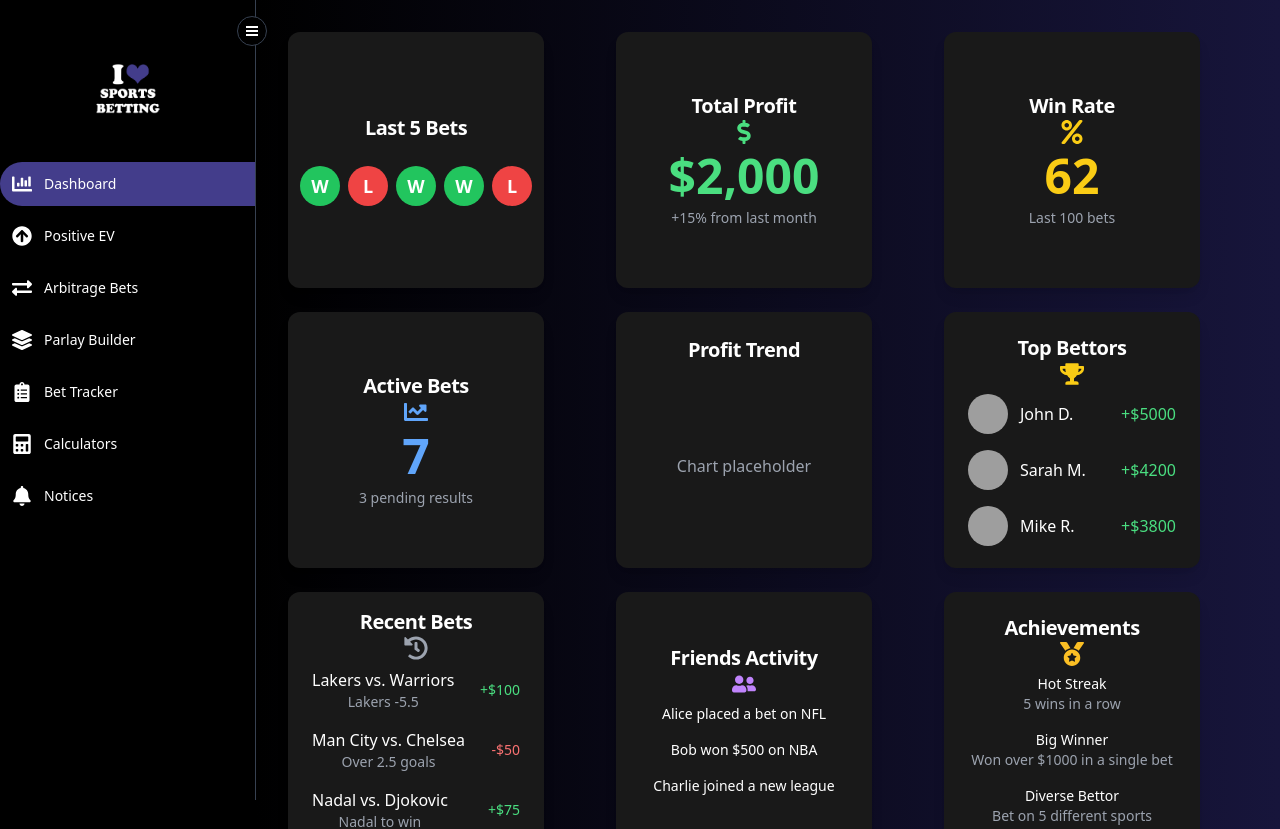
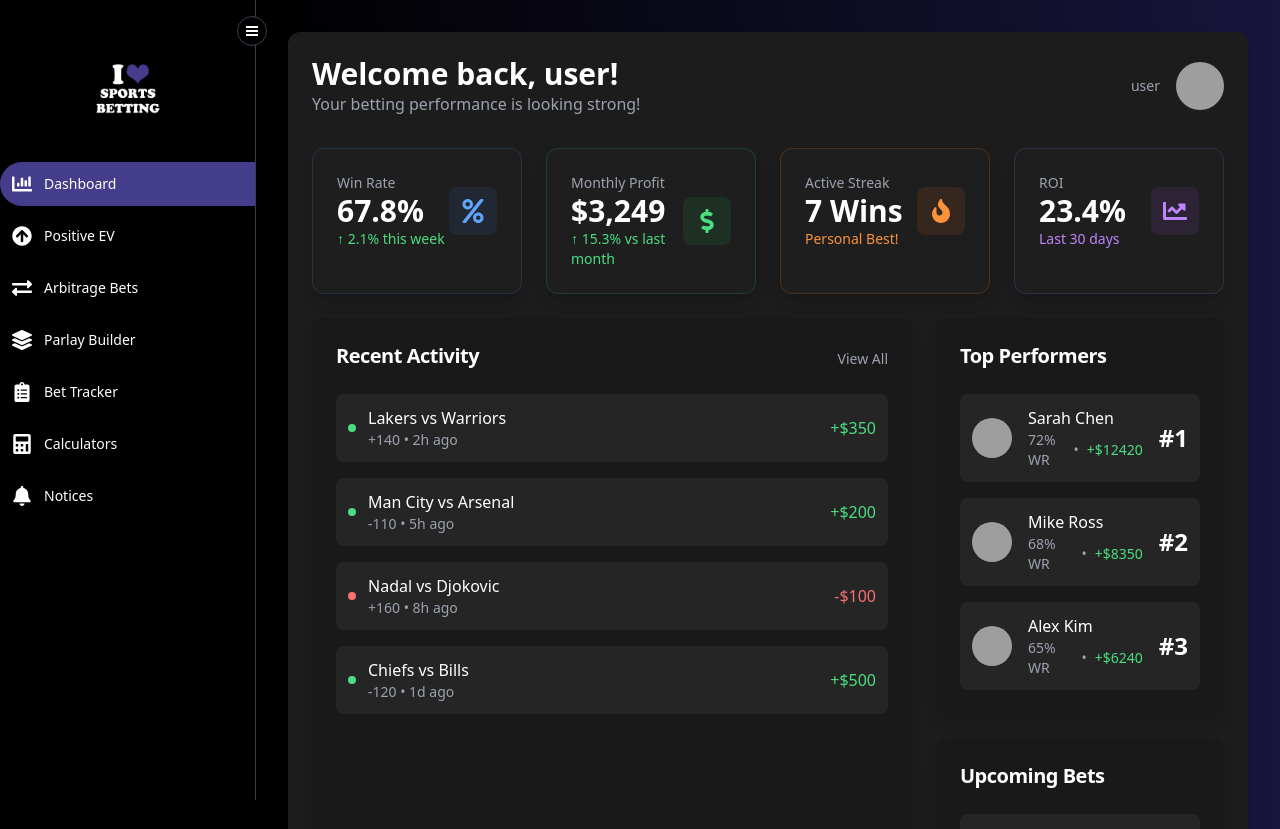
Before and after one commit to b9llach/ilovesportsbetting, a Next.js app: page /dashboard in a window 1280 px wide. Shown: the top 829 px of the page. Built offline with nearby package versions, Linux system fonts and the light colour scheme; grey boxes are pictures that could not be loaded.

Commit message:
ui changes

```diff
--- a/src/app/parlay-builder/page.tsx
+++ b/src/app/parlay-builder/page.tsx
@@ -4,11 +4,7 @@ import React from 'react';
 import ParlayBuilder from '@/components/ParlayBuilder';
 
 const ParlayBuilderPage = () => {
-  return (
-    <div className="p-8 bg-gradient-to-r from-black to-[#17153B] text-white min-h-screen flex items-center justify-center">
-      <ParlayBuilder />
-    </div>
-  );
+  return <ParlayBuilder />;
 };
 
 export default ParlayBuilderPage;
--- a/src/app/positive-ev/page.tsx
+++ b/src/app/positive-ev/page.tsx
@@ -5,7 +5,7 @@ import PositiveEVPanel from '@/components/PositiveEVPage';
 
 const PositiveEVPage = () => {
   return (
-    <div className="p-8 bg-gradient-to-r from-black to-[#17153B] text-white min-h-screen flex items-center justify-center">
+    <div className="min-h-screen">
       <PositiveEVPanel />
     </div>
   );
--- a/src/components/ApplicationForm.tsx
+++ b/src/components/ApplicationForm.tsx
@@ -108,7 +108,7 @@ export default function ApplicationForm() {
           />
         </div>
         <Form {...form}>
-          <form onSubmit={form.handleSubmit(onSubmit)} className="space-y-8 bg-black bg-opacity-80 p-8 rounded-lg shadow-lg">
+          <form onSubmit={form.handleSubmit(onSubmit)} className="space-y-8 bg-[#191919] border-none text-white rounded-xl shadow-lg hover:shadow-xl transition-all duration-300 p-8">
             <div className="grid grid-cols-1 md:grid-cols-2 gap-6">
               <div className="space-y-6">
                 <h3 className="text-lg font-semibold text-white">Personal Information</h3>
--- a/src/components/Dashboard.tsx
+++ b/src/components/Dashboard.tsx
@@ -1,164 +1,180 @@
 import React from 'react';
 import { Card, CardContent, CardHeader, CardTitle } from "@/components/ui/card";
 import { Avatar, AvatarFallback, AvatarImage } from "@/components/ui/avatar";
-import { FaTrophy, FaChartLine, FaPercent, FaDollarSign, FaHistory, FaUserFriends, FaMedal } from 'react-icons/fa';
+import { FaTrophy, FaChartLine, FaPercent, FaDollarSign, FaHistory, FaUserFriends, FaMedal, FaFire } from 'react-icons/fa';
+import { PageContainer } from "@/components/layout/PageContainer";
 
 const Dashboard = () => {
   return (
-    <div className="p-8 bg-gradient-to-r from-black to-[#17153B] text-white min-h-screen flex items-center justify-center">
-      <div className="grid grid-cols-1 md:grid-cols-3 gap-6 max-w-6xl w-full">
-        {/* Last 5 Bets */}
-        <Card className="bg-[#191919] border-none text-white h-64 w-64 flex flex-col items-center justify-center rounded-xl shadow-lg hover:shadow-xl transition-shadow duration-300">
-          <CardHeader className="text-center">
-            <CardTitle className="text-xl font-semibold">Last 5 Bets</CardTitle>
-          </CardHeader>
-          <CardContent className="flex justify-center space-x-2">
-            {['W', 'L', 'W', 'W', 'L'].map((result, index) => (
-              <div key={index} className={`w-10 h-10 rounded-full flex items-center justify-center ${result === 'W' ? 'bg-green-500' : 'bg-red-500'} text-lg font-bold`}>
-                {result}
+    <PageContainer>
+      <Card className="bg-[#1C1C1C] border-none p-6">
+        <div className="space-y-6">
+          {/* Header with Welcome Message */}
+          <div className="flex items-center justify-between mb-8">
+            <div>
+              <h2 className="text-3xl font-bold text-white">Welcome back, user!</h2>
+              <p className="text-gray-400">Your betting performance is looking strong!</p>
             </div>
-            ))}
+            <div className="flex items-center gap-4">
+              <div className="text-right">
+                <p className="text-sm text-gray-400">user</p>
+              </div>
+              <Avatar className="h-12 w-12">
+                <AvatarImage src="https://i.postimg.cc/K8RMcv4L/IMG-0232.jpg" />
+                <AvatarFallback>AJ</AvatarFallback>
+              </Avatar>
+            </div>
+          </div>
+
+          {/* Key Stats Grid */}
+          <div className="grid grid-cols-1 md:grid-cols-4 gap-6">
+            <Card className="bg-[#1E1E1E] border border-blue-500/20 text-white rounded-xl shadow-lg hover:shadow-xl transition-all duration-300">
+              <CardContent className="pt-6">
+                <div className="flex items-center justify-between">
+                  <div>
+                    <p className="text-sm text-gray-400">Win Rate</p>
+                    <p className="text-3xl font-bold">67.8%</p>
+                    <p className="text-sm text-green-400">↑ 2.1% this week</p>
+                  </div>
+                  <div className="p-3 bg-blue-500/10 rounded-lg">
+                    <FaPercent className="h-6 w-6 text-blue-400" />
+                  </div>
+                </div>
               </CardContent>
             </Card>
 
-        {/* Total Profit */}
-        <Card className="bg-[#191919] border-none text-white h-64 w-64 flex flex-col items-center justify-center rounded-xl shadow-lg hover:shadow-xl transition-shadow duration-300">
-          <CardHeader className="flex flex-col items-center justify-center space-y-0 pb-2">
-            <CardTitle className="text-xl font-semibold">Total Profit</CardTitle>
-            <FaDollarSign className="h-6 w-6 text-green-400 mt-2" />
-          </CardHeader>
-          <CardContent className="text-center">
-            <div className="text-5xl font-bold text-green-400">$2,000</div>
-            <p className="text-sm text-gray-400 mt-2">+15% from last month</p>
+            <Card className="bg-[#1E1E1E] border border-green-500/20 text-white rounded-xl shadow-lg hover:shadow-xl transition-all duration-300">
+              <CardContent className="pt-6">
+                <div className="flex items-center justify-between">
+                  <div>
+                    <p className="text-sm text-gray-400">Monthly Profit</p>
+                    <p className="text-3xl font-bold">$3,249</p>
+                    <p className="text-sm text-green-400">↑ 15.3% vs last month</p>
+                  </div>
+                  <div className="p-3 bg-green-500/10 rounded-lg">
+                    <FaDollarSign className="h-6 w-6 text-green-400" />
+                  </div>
+                </div>
               </CardContent>
             </Card>
 
-        {/* Win Rate */}
-        <Card className="bg-[#191919] border-none text-white h-64 w-64 flex flex-col items-center justify-center rounded-xl shadow-lg hover:shadow-xl transition-shadow duration-300">
-          <CardHeader className="flex flex-col items-center justify-center space-y-0 pb-2">
-            <CardTitle className="text-xl font-semibold">Win Rate</CardTitle>
-            <FaPercent className="h-6 w-6 text-yellow-400 mt-2" />
-          </CardHeader>
-          <CardContent className="text-center">
-            <div className="text-5xl font-bold text-yellow-400">62</div>
-            <p className="text-sm text-gray-400 mt-2">Last 100 bets</p>
+            <Card className="bg-[#1E1E1E] border border-orange-500/20 text-white rounded-xl shadow-lg hover:shadow-xl transition-all duration-300">
+              <CardContent className="pt-6">
+                <div className="flex items-center justify-between">
+                  <div>
+                    <p className="text-sm text-gray-400">Active Streak</p>
+                    <p className="text-3xl font-bold">7 Wins</p>
+                    <p className="text-sm text-orange-400">Personal Best!</p>
+                  </div>
+                  <div className="p-3 bg-orange-500/10 rounded-lg">
+                    <FaFire className="h-6 w-6 text-orange-400" />
+                  </div>
+                </div>
               </CardContent>
             </Card>
 
-        {/* Active Bets */}
-        <Card className="bg-[#191919] border-none text-white h-64 w-64 flex flex-col items-center justify-center rounded-xl shadow-lg hover:shadow-xl transition-shadow duration-300">
-          <CardHeader className="flex flex-col items-center justify-center space-y-0 pb-2">
-            <CardTitle className="text-xl font-semibold">Active Bets</CardTitle>
-            <FaChartLine className="h-6 w-6 text-blue-400 mt-2" />
-          </CardHeader>
-          <CardContent className="text-center">
-            <div className="text-5xl font-bold text-blue-400">7</div>
-            <p className="text-sm text-gray-400 mt-2">3 pending results</p>
+            <Card className="bg-[#1E1E1E] border border-purple-500/20 text-white rounded-xl shadow-lg hover:shadow-xl transition-all duration-300">
+              <CardContent className="pt-6">
+                <div className="flex items-center justify-between">
+                  <div>
+                    <p className="text-sm text-gray-400">ROI</p>
+                    <p className="text-3xl font-bold">23.4%</p>
+                    <p className="text-sm text-purple-400">Last 30 days</p>
+                  </div>
+                  <div className="p-3 bg-purple-500/10 rounded-lg">
+                    <FaChartLine className="h-6 w-6 text-purple-400" />
+                  </div>
+                </div>
               </CardContent>
             </Card>
+          </div>
 
-        {/* Profit Chart Placeholder */}
-        <Card className="bg-[#191919] border-none text-white h-64 w-64 flex flex-col items-center justify-center rounded-xl shadow-lg hover:shadow-xl transition-shadow duration-300">
-          <CardHeader className="text-center">
-            <CardTitle className="text-xl font-semibold">Profit Trend</CardTitle>
+          {/* Main Content Grid */}
+          <div className="grid grid-cols-1 md:grid-cols-3 gap-6">
+            {/* Recent Activity */}
+            <Card className="bg-[#191919] border-none text-white rounded-xl shadow-lg col-span-2 row-span-2">
+              <CardHeader className="flex flex-row items-center justify-between">
+                <CardTitle className="text-xl font-semibold">Recent Activity</CardTitle>
+                <button className="text-sm text-gray-400 hover:text-white transition-colors">View All</button>
               </CardHeader>
-          <CardContent className="h-[200px] flex items-center justify-center">
-            <p className="text-gray-400">Chart placeholder</p>
-          </CardContent>
-        </Card>
-
-        {/* Leaderboard */}
-        <Card className="bg-[#191919] border-none text-white h-64 w-64 flex flex-col items-center justify-center rounded-xl shadow-lg hover:shadow-xl transition-shadow duration-300">
-          <CardHeader className="flex flex-col items-center justify-center space-y-0 pb-2">
-            <CardTitle className="text-xl font-semibold">Top Bettors</CardTitle>
-            <FaTrophy className="h-6 w-6 text-yellow-400 mt-2" />
-          </CardHeader>
-          <CardContent className="w-full">
+              <CardContent>
                 <div className="space-y-4">
                   {[
-                { name: 'John D.', profit: 5000, avatar: '1' },
-                { name: 'Sarah M.', profit: 4200, avatar: '2' },
-                { name: 'Mike R.', profit: 3800, avatar: '3' },
-              ].map((bettor, index) => (
-                <div key={index} className="flex items-center justify-between">
-                  <div className="flex items-center space-x-3">
-                    <Avatar>
-                      <AvatarImage src={`https://api.dicebear.com/6.x/initials/svg?seed=${bettor.avatar}`} />
-                      <AvatarFallback>{bettor.name[0]}</AvatarFallback>
-                    </Avatar>
-                    <span>{bettor.name}</span>
+                    { type: 'win', event: 'Lakers vs Warriors', amount: 350, odds: '+140', time: '2h ago' },
+                    { type: 'win', event: 'Man City vs Arsenal', amount: 200, odds: '-110', time: '5h ago' },
+                    { type: 'loss', event: 'Nadal vs Djokovic', amount: 100, odds: '+160', time: '8h ago' },
+                    { type: 'win', event: 'Chiefs vs Bills', amount: 500, odds: '-120', time: '1d ago' },
+                  ].map((bet, index) => (
+                    <div key={index} className="flex items-center justify-between p-3 rounded-lg bg-white/5 hover:bg-white/10 transition-colors">
+                      <div className="flex items-center gap-3">
+                        <div className={`w-2 h-2 rounded-full ${bet.type === 'win' ? 'bg-green-400' : 'bg-red-400'}`} />
+                        <div>
+                          <p className="font-medium">{bet.event}</p>
+                          <p className="text-sm text-gray-400">{bet.odds} • {bet.time}</p>
                         </div>
-                  <span className="text-green-400">+${bettor.profit}</span>
+                      </div>
+                      <p className={`font-medium ${bet.type === 'win' ? 'text-green-400' : 'text-red-400'}`}>
+                        {bet.type === 'win' ? '+' : '-'}${bet.amount}
+                      </p>
                     </div>
                   ))}
                 </div>
               </CardContent>
             </Card>
 
-        {/* Recent Bets */}
-        <Card className="bg-[#191919] border-none text-white h-64 w-64 flex flex-col items-center justify-center rounded-xl shadow-lg hover:shadow-xl transition-shadow duration-300">
-          <CardHeader className="flex flex-col items-center justify-center space-y-0 pb-2">
-            <CardTitle className="text-xl font-semibold">Recent Bets</CardTitle>
-            <FaHistory className="h-6 w-6 text-gray-400 mt-2" />
+            {/* Top Performers */}
+            <Card className="bg-[#191919] border-none text-white rounded-xl shadow-lg">
+              <CardHeader>
+                <CardTitle className="text-xl font-semibold">Top Performers</CardTitle>
               </CardHeader>
-          <CardContent className="w-full">
+              <CardContent>
                 <div className="space-y-4">
                   {[
-                { event: 'Lakers vs. Warriors', bet: 'Lakers -5.5', result: 'Win', amount: 100 },
-                { event: 'Man City vs. Chelsea', bet: 'Over 2.5 goals', result: 'Loss', amount: 50 },
-                { event: 'Nadal vs. Djokovic', bet: 'Nadal to win', result: 'Win', amount: 75 },
-              ].map((bet, index) => (
-                <div key={index} className="flex items-center justify-between">
-                  <div className="text-center">
-                    <div className="font-medium">{bet.event}</div>
-                    <div className="text-sm text-gray-400">{bet.bet}</div>
+                    { name: 'Sarah Chen', profit: 12420, winRate: 72, avatar: 'Sarah' },
+                    { name: 'Mike Ross', profit: 8350, winRate: 68, avatar: 'Mike' },
+                    { name: 'Alex Kim', profit: 6240, winRate: 65, avatar: 'Alex' },
+                  ].map((user, index) => (
+                    <div key={index} className="flex items-center gap-4 p-3 rounded-lg bg-white/5">
+                      <Avatar>
+                        <AvatarImage src={`https://api.dicebear.com/6.x/avataaars/svg?seed=${user.avatar}`} />
+                        <AvatarFallback>{user.name[0]}</AvatarFallback>
+                      </Avatar>
+                      <div className="flex-1">
+                        <p className="font-medium">{user.name}</p>
+                        <div className="flex items-center gap-2 text-sm text-gray-400">
+                          <span>{user.winRate}% WR</span>
+                          <span>•</span>
+                          <span className="text-green-400">+${user.profit}</span>
                         </div>
-                  <div className={`text-sm ${bet.result === 'Win' ? 'text-green-400' : 'text-red-400'}`}>
-                    {bet.result === 'Win' ? `+$${bet.amount}` : `-$${bet.amount}`}
                       </div>
+                      <div className="text-2xl font-bold">#{index + 1}</div>
                     </div>
                   ))}
                 </div>
               </CardContent>
             </Card>
 
-        {/* Friends Activity */}
-        <Card className="bg-[#191919] border-none text-white h-64 w-64 flex flex-col items-center justify-center rounded-xl shadow-lg hover:shadow-xl transition-shadow duration-300">
-          <CardHeader className="flex flex-col items-center justify-center space-y-0 pb-2">
-            <CardTitle className="text-xl font-semibold">Friends Activity</CardTitle>
-            <FaUserFriends className="h-6 w-6 text-purple-400 mt-2" />
+            {/* Upcoming Bets */}
+            <Card className="bg-[#191919] border-none text-white rounded-xl shadow-lg">
+              <CardHeader>
+                <CardTitle className="text-xl font-semibold">Upcoming Bets</CardTitle>
               </CardHeader>
-          <CardContent className="text-center w-full">
+              <CardContent>
                 <div className="space-y-4">
                   {[
-                { name: 'Alice', action: 'placed a bet on NFL' },
-                { name: 'Bob', action: 'won $500 on NBA' },
-                { name: 'Charlie', action: 'joined a new league' },
-              ].map((activity, index) => (
-                <div key={index} className="text-sm">
-                  <span className="font-medium">{activity.name}</span> {activity.action}
+                    { event: 'PSG vs Real Madrid', time: 'Today, 20:45', odds: '+130', amount: 200 },
+                    { event: 'Celtics vs Nets', time: 'Tomorrow, 19:00', odds: '-110', amount: 150 },
+                    { event: 'UFC 288: Main Event', time: 'Sat, 22:00', odds: '+145', amount: 300 },
+                  ].map((bet, index) => (
+                    <div key={index} className="p-3 rounded-lg bg-white/5">
+                      <div className="flex justify-between items-start mb-2">
+                        <p className="font-medium">{bet.event}</p>
+                        <span className="text-blue-400">{bet.odds}</span>
                       </div>
-              ))}
+                      <div className="flex justify-between text-sm text-gray-400">
+                        <span>{bet.time}</span>
+                        <span>${bet.amount}</span>
                       </div>
-          </CardContent>
-        </Card>
-
-        {/* Achievements */}
-        <Card className="bg-[#191919] border-none text-white h-64 w-64 flex flex-col items-center justify-center rounded-xl shadow-lg hover:shadow-xl transition-shadow duration-300">
-          <CardHeader className="flex flex-col items-center justify-center space-y-0 pb-2">
-            <CardTitle className="text-xl font-semibold">Achievements</CardTitle>
-            <FaMedal className="h-6 w-6 text-amber-400 mt-2" />
-          </CardHeader>
-          <CardContent className="text-center w-full">
-            <div className="space-y-4">
-              {[
-                { name: 'Hot Streak', description: '5 wins in a row' },
-                { name: 'Big Winner', description: 'Won over $1000 in a single bet' },
-                { name: 'Diverse Bettor', description: 'Bet on 5 different sports' },
-              ].map((achievement, index) => (
-                <div key={index} className="text-sm">
-                  <div className="font-medium">{achievement.name}</div>
-                  <div className="text-gray-400">{achievement.description}</div>
                     </div>
                   ))}
                 </div>
@@ -166,6 +182,8 @@ const Dashboard = () => {
             </Card>
           </div>
         </div>
+      </Card>
+    </PageContainer>
   );
 };
 
--- /dev/null
+++ b/src/components/layout/PageContainer.tsx
@@ -0,0 +1,10 @@
+// First, let's create a shared container component
+export const PageContainer = ({ children }: { children: React.ReactNode }) => {
+  return (
+    <div className="flex items-center justify-center min-h-screen p-8 bg-gradient-to-r from-black to-[#17153B] text-white">
+      <div className="w-full max-w-7xl">
+        {children}
+      </div>
+    </div>
+  );
+};
```
Also changed, not shown: src/components/BetTracker.tsx (+10 -6 lines), src/components/Calculators.tsx (+17 -7 lines), src/components/ParlayBuilder.tsx (+26 -23 lines), src/components/PositiveEVPage.tsx (+13 -12 lines), src/imgs/pfp.png (added), 1 other file (tests, documents, lock files or other folders). Lines whose indentation alone changed are shown as unchanged.
